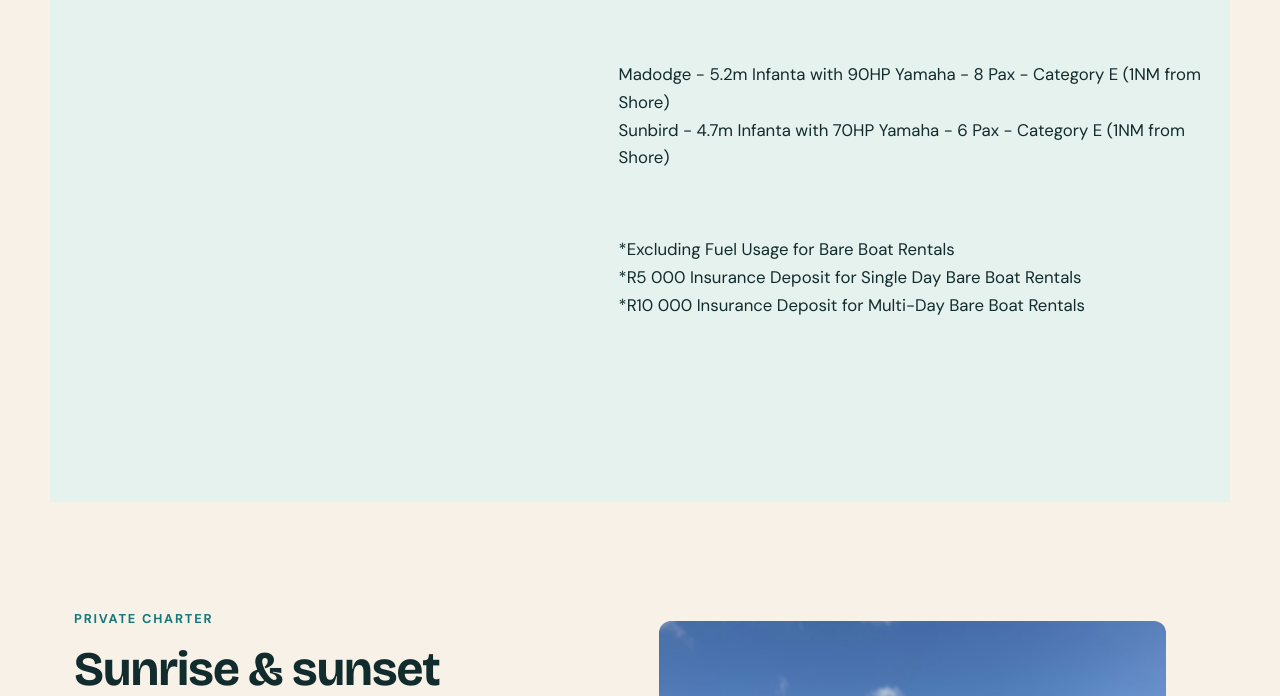
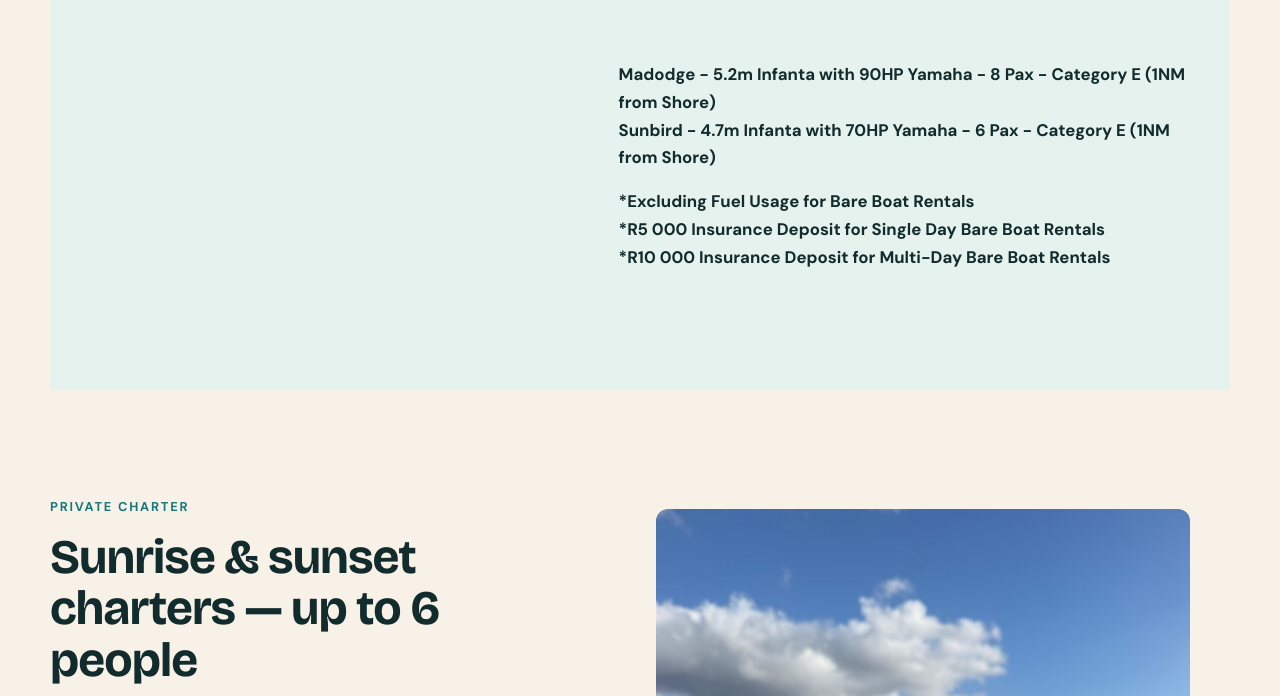
Before and after one commit to JSpies88/boat-rental, a plain HTML site: page capetown-boat-rentals.html in a window 1280 px wide. Shown: the part 1719-2415 px from the top of the page. Drawn offline with nearby package versions, Linux system fonts and the light colour scheme; a script that the page names is missing.

Commit message:
Fix HTML formatting for boat rental descriptions

```diff
--- a/capetown-boat-rentals.html
+++ b/capetown-boat-rentals.html
@@ -96,8 +96,8 @@
           <img src="madodge1.jpeg" alt="Bare boat rental">
           <!-- <div class="photo-placeholder"> Place Description here</div> -->
         </figure>
-</p>Madodge - 5.2m Infanta with 90HP Yamaha - 8 Pax - Category E (1NM from Shore)<br>
-Sunbird - 4.7m Infanta with 70HP Yamaha - 6 Pax - Category E (1NM from Shore)<p>
+</p><strong>Madodge<strong> - 5.2m Infanta with 90HP Yamaha - 8 Pax - Category <strong>E<strong> (1NM from Shore)<br>
+<strong>Sunbird<strong> - 4.7m Infanta with 70HP Yamaha - 6 Pax - Category <strong>E<strong> (1NM from Shore)<p>
 </p>*Excluding Fuel Usage for Bare Boat Rentals<br>
 *R5 000 Insurance Deposit for Single Day Bare Boat Rentals<br>
 *R10 000 Insurance Deposit for Multi-Day Bare Boat Rentals</p>
```
